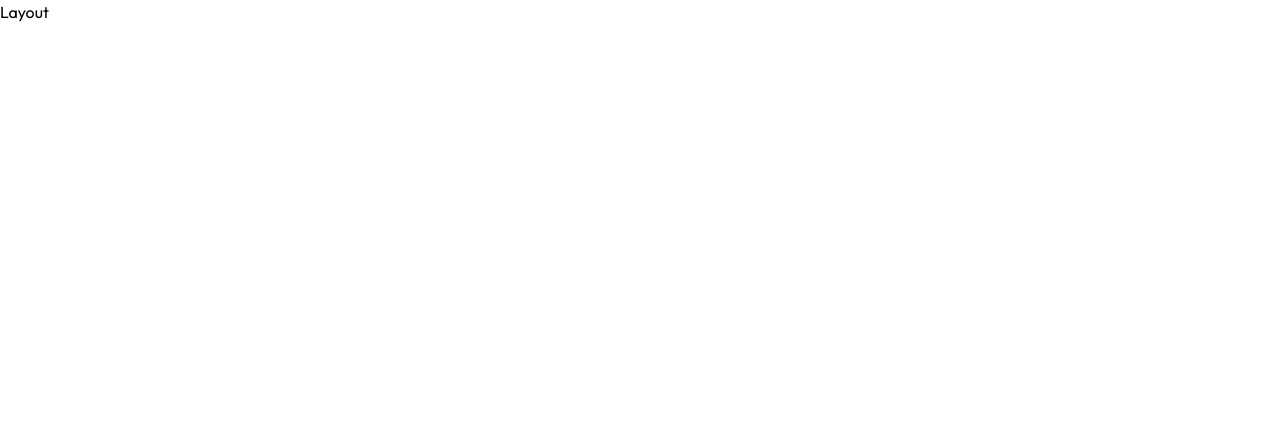
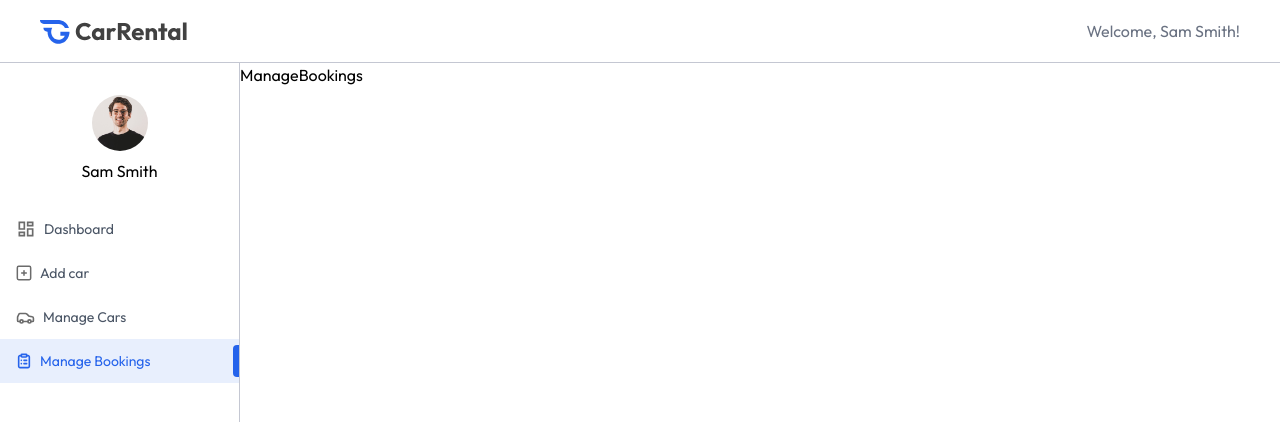
Before and after one commit to Sibonga1/car-rental, a React (Vite) app in the folder client/: page /owner/manage-bookings in a window 1280 px wide. Shown: the top 422 px of the page. Built offline with nearby package versions, Linux system fonts and the light colour scheme.

Commit message:
Add owner components: NavbarOwner, Sidebar, and Title; update Layout to include them

```diff
--- /dev/null
+++ b/client/src/components/owner/NavbarOwner.jsx
@@ -0,0 +1,21 @@
+import React from "react";
+import { dummyUserData, assets } from "../../assets/assets";
+import { Link } from "react-router-dom";
+
+const NavbarOwner = () => {
+  const user = dummyUserData;
+
+  return (
+    <div
+      className="flex items-center justify-between px-6 md:px-10 py-4 text-gray-500 border-b border-borderColor
+    relative transition-all"
+    >
+      <Link to="/">
+        <img src={assets.logo} alt="" />
+      </Link>
+      <p>Welcome, {user.name || "Owner"}!</p>
+    </div>
+  );
+};
+
+export default NavbarOwner;
--- /dev/null
+++ b/client/src/components/owner/Sidebar.jsx
@@ -0,0 +1,93 @@
+import React from "react";
+import { assets, dummyUserData, ownerMenuLinks } from "../../assets/assets";
+import { NavLink, useLocation } from "react-router-dom";
+import { useState } from "react";
+
+const Sidebar = () => {
+  const user = dummyUserData;
+  const location = useLocation();
+  const [image, setImage] = useState("");
+
+  const updateImage = async () => {
+    user.image = URL.createObjectURL(image);
+    setImage("");
+  };
+
+  return (
+    <div
+      className="relative min-h-screen md:flex flex-col items-center pt-8
+    max-w-13 md:max-w-60 w-full border-r border-borderColor text-sm"
+    >
+      <div className="group relative">
+        <label htmlFor="image">
+          <img
+            src={
+              image
+                ? URL.createObjectURL(image)
+                : user?.image ||
+                  "https://za.pinterest.com/pin/1970393575561810/"
+            }
+            alt=""
+            className="h-9 md:h-14 w-9 md:w-14 rounded-full mx-auto"
+          />
+          <input
+            type="file"
+            id="image"
+            accept="image/*"
+            hidden
+            onChange={(e) => setImage(e.target.files[0])}
+          />
+
+          <div
+            className="absolute hidden top-0 right-0 left-0 bottom-0 bg-black/10
+          rounded-full group-hover:flex items-center justify-center cursor-pointer"
+          >
+            <img src={assets.edit_icon} alt="" />
+          </div>
+        </label>
+      </div>
+
+      {image && (
+        <button
+          className="absolute top-0 right-0 flex p-2 gap-1 bg-primary/10 text-primary
+        cursor-pointer"
+        >
+          Save
+          <img
+            src={assets.check_icon}
+            width={13}
+            alt=""
+            onClick={updateImage}
+          />
+        </button>
+      )}
+      <p className="mt-2 text-base max-md:hidden ">{user?.name}</p>
+
+      <div className="w-full">
+        {ownerMenuLinks.map((link, index) => (
+          <NavLink
+            key={index}
+            to={link.path}
+            className={`relative flex items-center gap-2 w-full py-3 pl-4 first:mt-6
+          ${link.path === location.pathname ? "bg-primary/10 text-primary" : "text-gray-600"}`}
+          >
+            <img
+              src={
+                link.path === location.pathname ? link.coloredIcon : link.icon
+              }
+              alt="car icon"
+            />
+            <span className="max-md:hidden">{link.name}</span>
+            <div
+              className={`${link.path === location.pathname && "bg-primary"}
+              w-1.5 h-8 rounded-l right-0 absolute`}
+            ></div>
+          </NavLink>
+        ))}
+      </div>
+      <div></div>
+    </div>
+  );
+};
+
+export default Sidebar;
--- /dev/null
+++ b/client/src/components/owner/Title.jsx
@@ -0,0 +1,14 @@
+import React from "react";
+
+const Title = ({ title, subtitle }) => {
+  return (
+    <>
+      <h1 className="font-medium text-3xl">{title}</h1>
+      <p className="text-sm md:text-base text-gray-500/90 mt-2 max-w-156">
+        {subtitle}
+      </p>
+    </>
+  );
+};
+
+export default Title;
--- a/client/src/pages/owner/Layout.jsx
+++ b/client/src/pages/owner/Layout.jsx
@@ -1,9 +1,18 @@
-import React from 'react'
+import React from "react";
+import NavbarOwner from "../../components/owner/NavbarOwner";
+import Sidebar from "../../components/owner/Sidebar";
+import { Outlet } from "react-router-dom";
 
 const Layout = () => {
   return (
-    <div>Layout</div>
-  )
-}
+    <div className="flex flex-col">
+      <NavbarOwner />
+      <div className="flex">
+        <Sidebar />
+        <Outlet />
+      </div>
+    </div>
+  );
+};
 
-export default Layout
+export default Layout;
```
